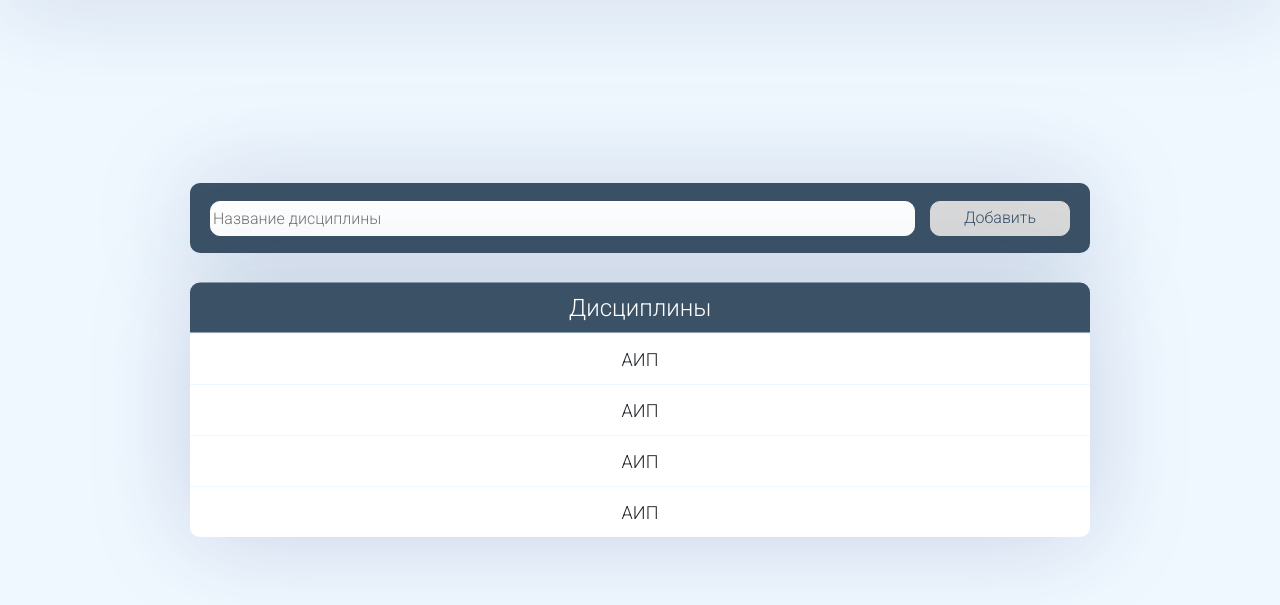
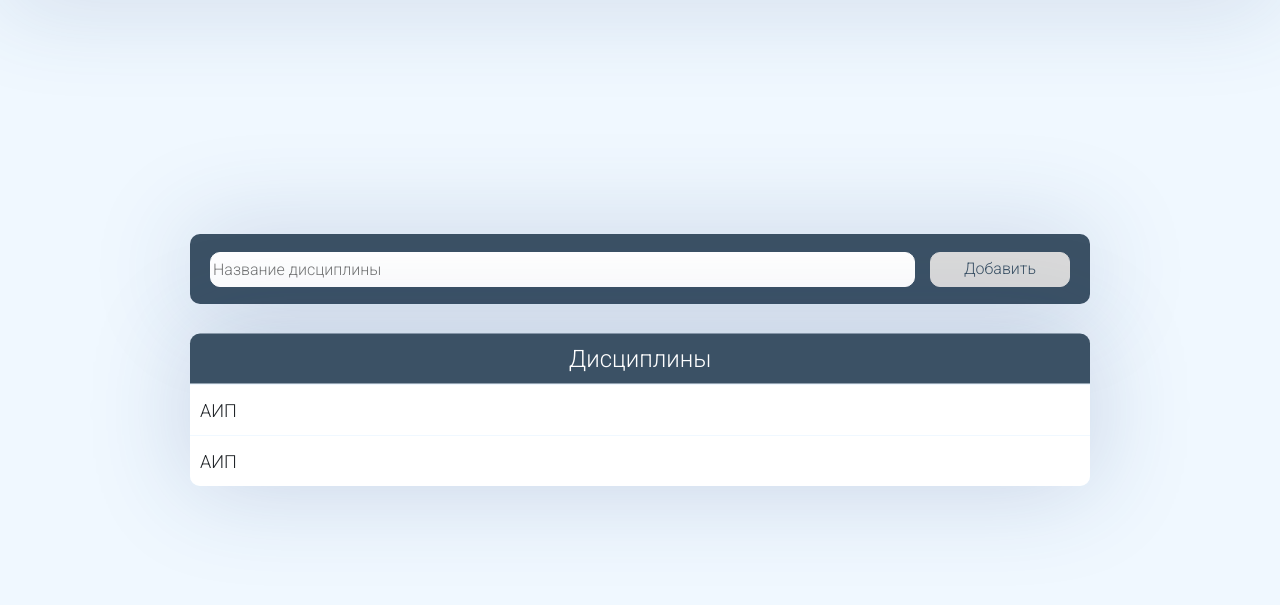
Before and after one commit to YuriSilenok/self-checking, a Python web app: template templates/discipline.html in a window 1280 px wide. Shown: the part 65-670 px from the top of the page. Run offline with Jinja, Linux system fonts and the light colour scheme; the template is opened without the code that fills it, so the values that code supplies are empty.

Commit message:
Добавила выравнивание с левого края для списка дисциплин и убрала выделение/обводку текстового поля добавления дисциплины при нажатии на него.

```diff
--- a/static/css/main.css
+++ b/static/css/main.css
@@ -162,6 +162,7 @@ margin-top:10px;
     width: 82%;
     border-radius: 10px;
     border: 1px solid white;
+    outline:none;
 }
 .add-button{
     height:35px;
@@ -172,3 +173,6 @@ margin-top:10px;
     color: #3B5165;
     font-size: medium;
 }
+.justify-left{
+justify-content: start;
+}
--- a/templates/discipline.html
+++ b/templates/discipline.html
@@ -11,12 +11,10 @@
 
     <div class="table one-column after-add">
         <div class="cell">Дисциплины</div>
-        <div class="cell">АИП</div>
-        <div class="cell">АИП</div>
-        <div class="cell">АИП</div>
-        <div class="cell">АИП</div>
+        <div class="cell justify-left">АИП</div>
+        <div class="cell justify-left">АИП</div>
         {% for discipline in data %}
-        <div class="cell"><a href="{{ url_for('theme', discipline=discipline.id, not_discipline='') }}">{{
+        <div class="cell justify-left"><a href="{{ url_for('theme', discipline=discipline.id, not_discipline='') }}">{{
             discipline.name }}</a></div>
         {% endfor %}
     </div>
```
